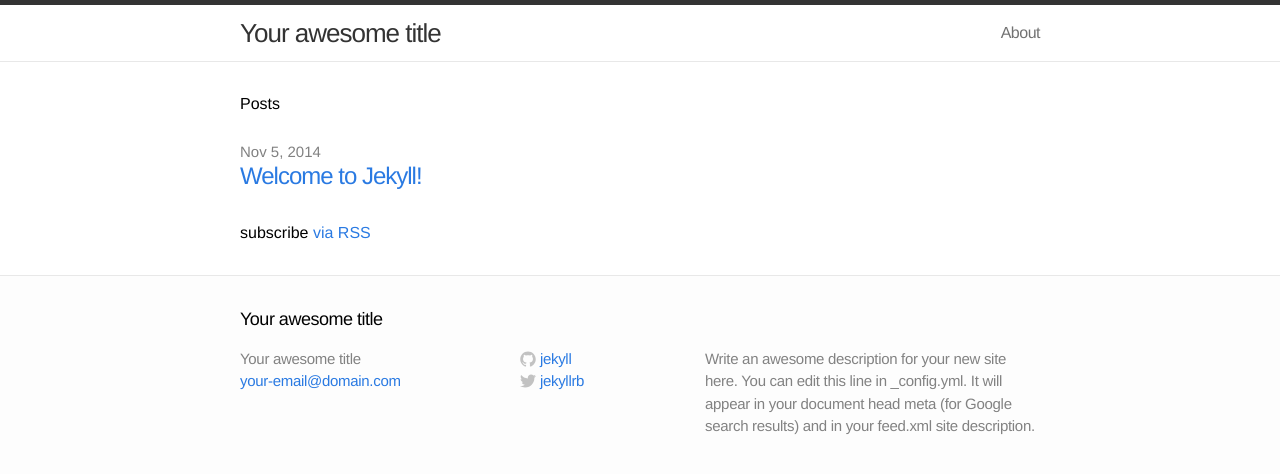
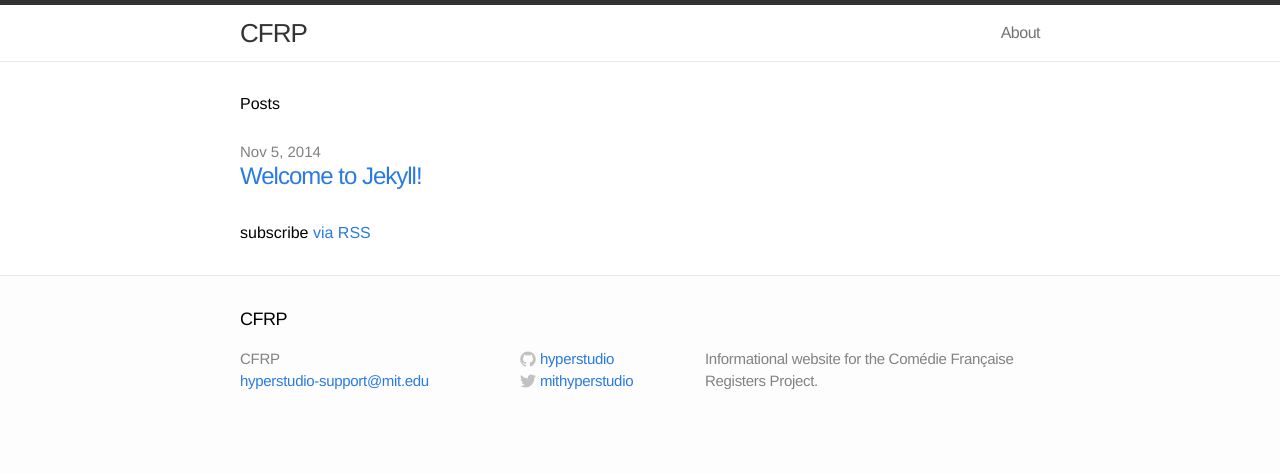
Before and after one commit to jsravel4/cfrp-website, a Jekyll site: the page built from index.html, in a window 1280 px wide. Shown: the top 474 px of the page. Built offline with Jekyll 4.4.1, drawn with Linux system fonts in a browser that asks for light colours.

Commit message:
Update config

```diff
--- a/_config.yml
+++ b/_config.yml
@@ -1,11 +1,11 @@
 # Site settings
-title: Your awesome title
-email: your-email@domain.com
-description: "Write an awesome description for your new site here. You can edit this line in _config.yml. It will appear in your document head meta (for Google search results) and in your feed.xml site description."
-baseurl: ""
-url: "http://yourdomain.com"
-twitter_username: jekyllrb
-github_username:  jekyll
+title: CFRP
+email: hyperstudio-support@mit.edu
+description: "Informational website for the Comédie Française Registers Project."
+baseurl: "/cfrp-website"
+url: "http://hyperstudio.github.io/cfrp-website"
+twitter_username: mithyperstudio
+github_username:  hyperstudio
 
 # Build settings
 markdown: kramdown
```
